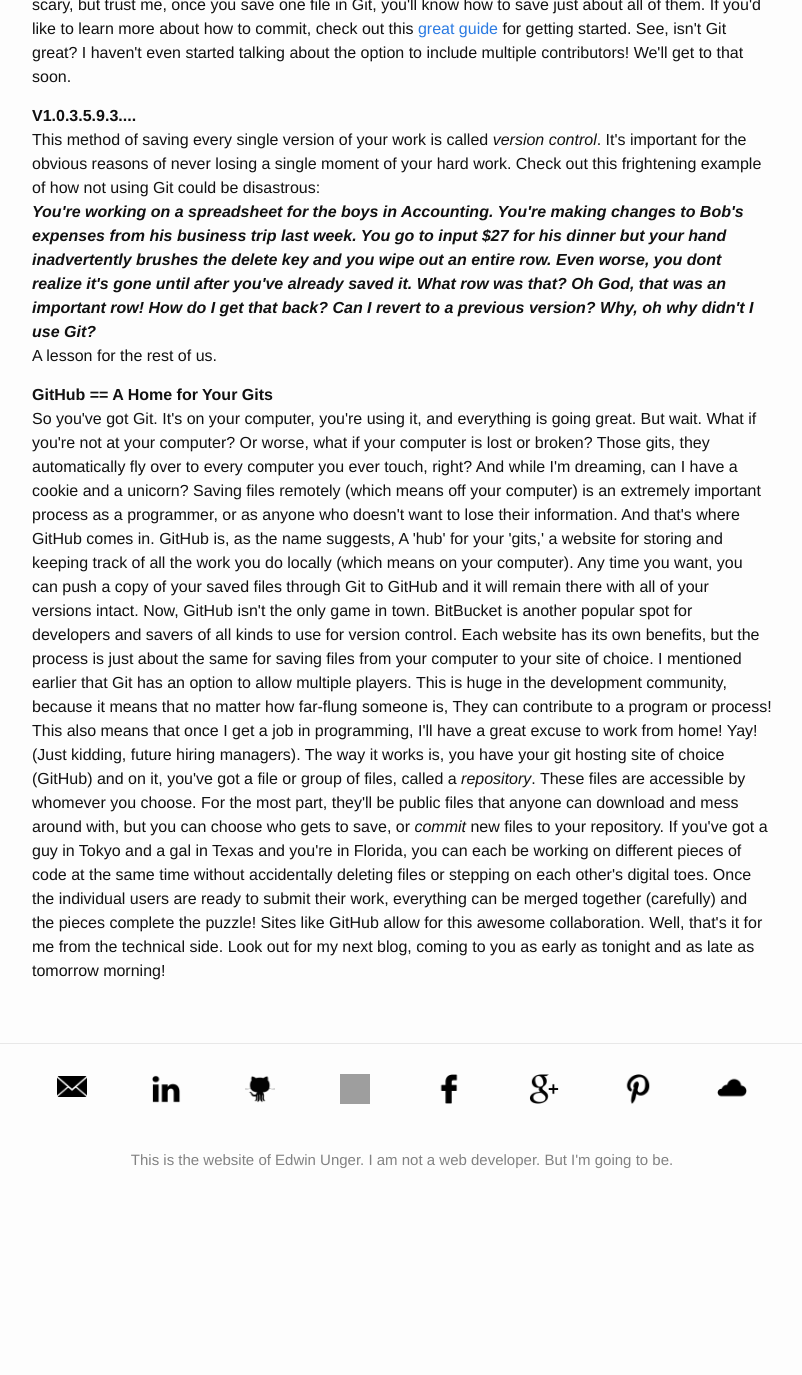
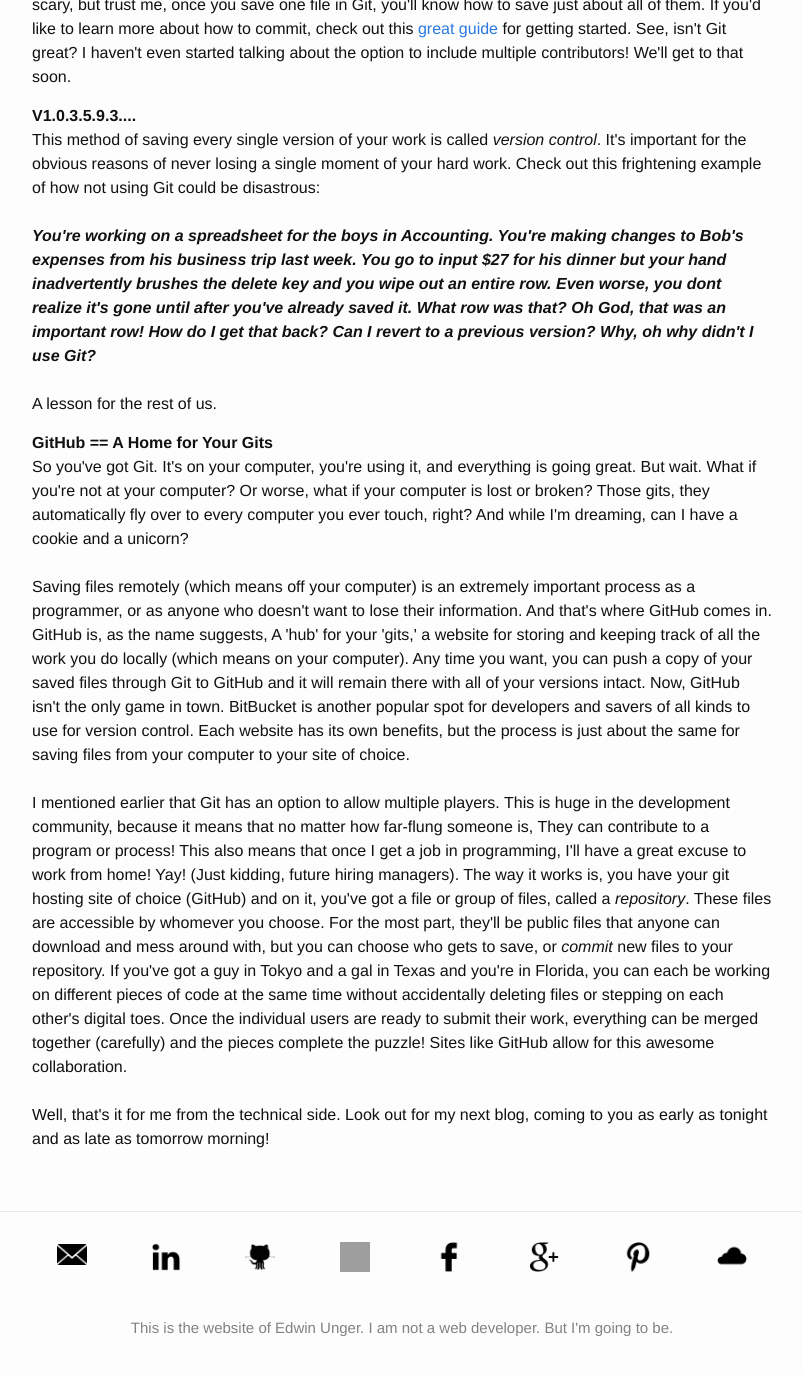
Before and after one commit to edwinunger/edwinunger.github.io, a Jekyll site: the page built from _posts/2015-02-03-t1-git-blog.md, in a window 1280 px wide and 1400 px high, scrolled down 693 px. Shown: the top 1375 px of the window, without its empty margins (238-1040 px from the left). Built offline with Jekyll 4.4.1, drawn with Linux system fonts in a browser that asks for light colours; before the commit the page ends 1925 px from its top, so only the background shows below that; grey boxes are pictures that could not be loaded.

Commit message:
layout updates

```diff
--- a/_posts/2015-02-03-t1-git-blog.md
+++ b/_posts/2015-02-03-t1-git-blog.md
@@ -18,19 +18,19 @@
     <p>
     <strong>V1.0.3.5.9.3....</strong><br>
     This method of saving every single version of your work is called <em>version control</em>. It's important for the obvious reasons of never losing a single moment of your hard work. Check out this frightening example of how not using Git could be disastrous:<br>
-
+    <br>
     <em><strong>You're working on a spreadsheet for the boys in Accounting. You're making changes to Bob's expenses from his business trip last week. You go to input $27 for his dinner but your hand inadvertently brushes the delete key and you wipe out an entire row. Even worse, you dont realize it's gone until after you've already saved it. What row was that? Oh God, that was an important row! How do I get that back? Can I revert to a previous version? Why, oh why didn't I use Git?</strong></em><br>
-
+    <br>
     A lesson for the rest of us.
     </p>
     <p>
     <strong>GitHub == A Home for Your Gits</strong><br>
-    So you've got Git. It's on your computer, you're using it, and everything is going great. But wait. What if you're not at your computer? Or worse, what if your computer is lost or broken? Those gits, they automatically fly over to every computer you ever touch, right? And while I'm dreaming, can I have a cookie and a unicorn?
-
-    Saving files remotely (which means off your computer) is an extremely important process as a programmer, or as anyone who doesn't want to lose their information. And that's where GitHub comes in. GitHub is, as the name suggests, A 'hub' for your 'gits,' a website for storing and keeping track of all the work you do locally (which means on your computer). Any time you want, you can push a copy of your saved files through Git to GitHub and it will remain there with all of your versions intact. Now, GitHub isn't the only game in town. BitBucket is another popular spot for developers and savers of all kinds to use for version control. Each website has its own benefits, but the process is just about the same for saving files from your computer to your site of choice.
-
-    I mentioned earlier that Git has an option to allow multiple players. This is huge in the development community, because it means that no matter how far-flung someone is, They can contribute to a program or process! This also means that once I get a job in programming, I'll have a great excuse to work from home! Yay! (Just kidding, future hiring managers). The way it works is, you have your git hosting site of choice (GitHub) and on it, you've got a file or group of files, called a <em>repository</em>. These files are accessible by whomever you choose. For the most part, they'll be public files that anyone can download and mess around with, but you can choose who gets to save, or <em>commit</em> new files to your repository. If you've got a guy in Tokyo and a gal in Texas and you're in Florida, you can each be working on different pieces of code at the same time without accidentally deleting files or stepping on each other's digital toes. Once the individual users are ready to submit their work, everything can be merged together (carefully) and the pieces complete the puzzle! Sites like GitHub allow for this awesome collaboration.
-
+    So you've got Git. It's on your computer, you're using it, and everything is going great. But wait. What if you're not at your computer? Or worse, what if your computer is lost or broken? Those gits, they automatically fly over to every computer you ever touch, right? And while I'm dreaming, can I have a cookie and a unicorn?<br>
+    <br>
+    Saving files remotely (which means off your computer) is an extremely important process as a programmer, or as anyone who doesn't want to lose their information. And that's where GitHub comes in. GitHub is, as the name suggests, A 'hub' for your 'gits,' a website for storing and keeping track of all the work you do locally (which means on your computer). Any time you want, you can push a copy of your saved files through Git to GitHub and it will remain there with all of your versions intact. Now, GitHub isn't the only game in town. BitBucket is another popular spot for developers and savers of all kinds to use for version control. Each website has its own benefits, but the process is just about the same for saving files from your computer to your site of choice.<br>
+    <br>
+    I mentioned earlier that Git has an option to allow multiple players. This is huge in the development community, because it means that no matter how far-flung someone is, They can contribute to a program or process! This also means that once I get a job in programming, I'll have a great excuse to work from home! Yay! (Just kidding, future hiring managers). The way it works is, you have your git hosting site of choice (GitHub) and on it, you've got a file or group of files, called a <em>repository</em>. These files are accessible by whomever you choose. For the most part, they'll be public files that anyone can download and mess around with, but you can choose who gets to save, or <em>commit</em> new files to your repository. If you've got a guy in Tokyo and a gal in Texas and you're in Florida, you can each be working on different pieces of code at the same time without accidentally deleting files or stepping on each other's digital toes. Once the individual users are ready to submit their work, everything can be merged together (carefully) and the pieces complete the puzzle! Sites like GitHub allow for this awesome collaboration.<br>
+    <br>
     Well, that's it for me from the technical side. Look out for my next blog, coming to you as early as tonight and as late as tomorrow morning!
     </p>
   </section>
```
